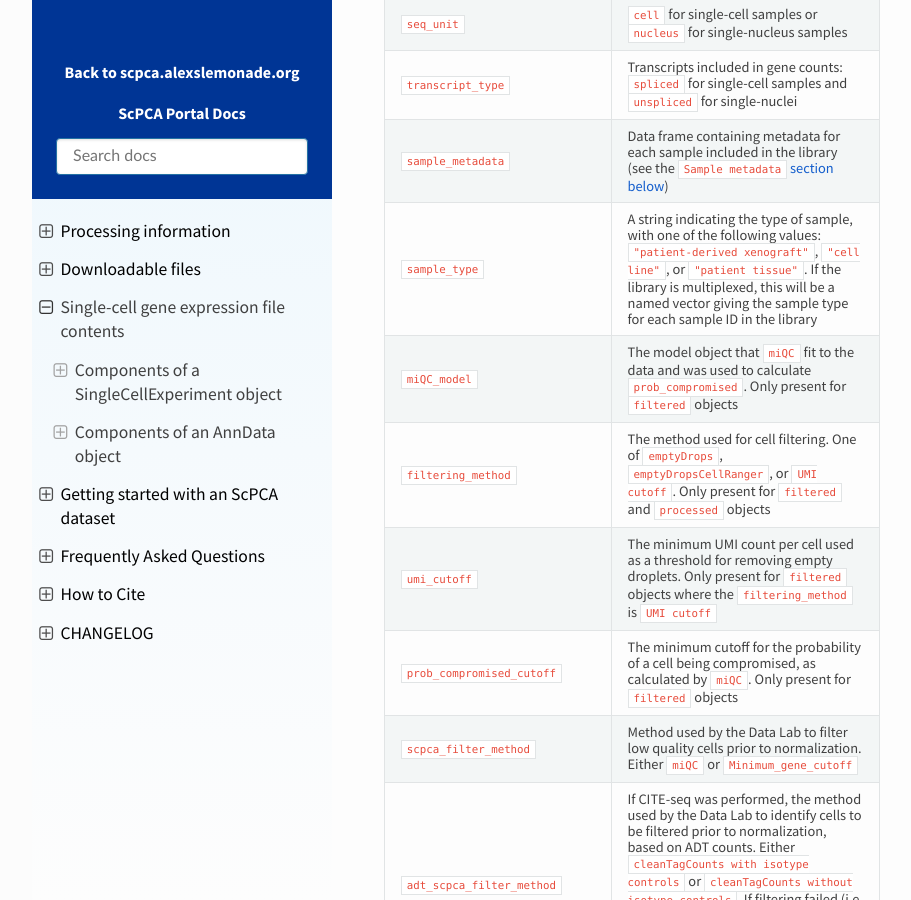
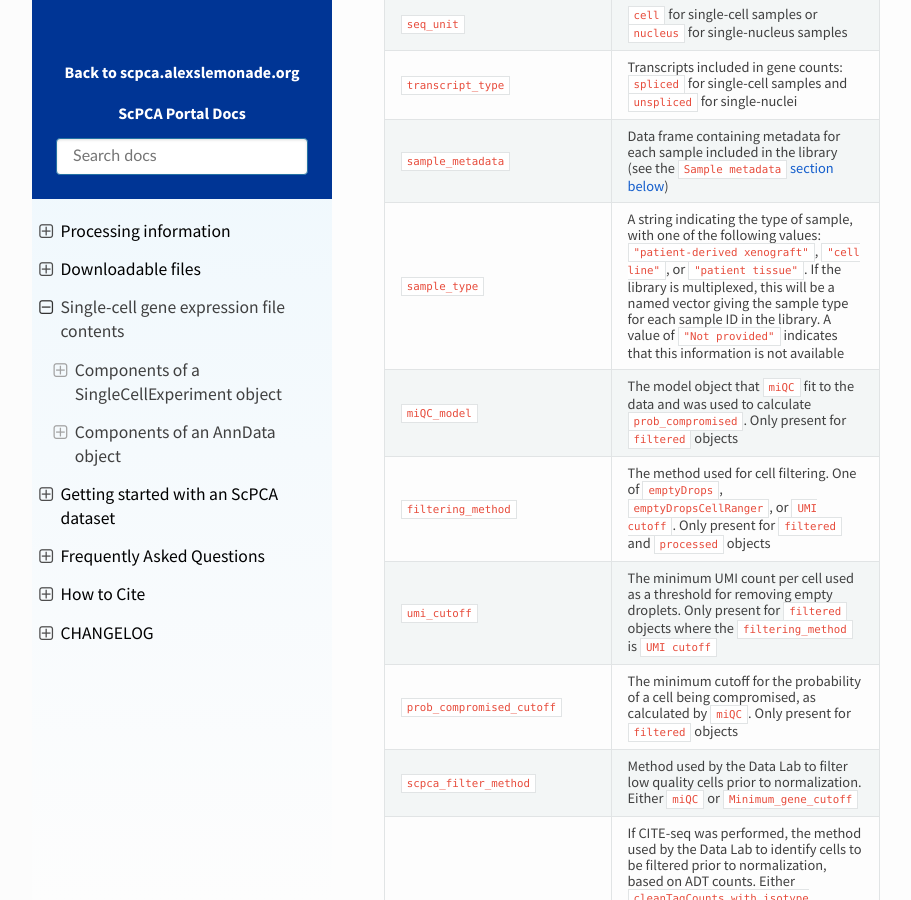
Before and after one commit to DongzeHE/scpca-docs, a Sphinx documentation site: the page built from docs/sce_file_contents.md, in a window 1280 px wide and 900 px high, scrolled down 5038 px. Shown: the whole window, without its empty margins (158-1069 px from the left). Built offline with Sphinx 7.4.7 and the Read the Docs theme 2.0.0, drawn with Linux system fonts in a browser that asks for light colours.

Commit message:
indicate that not provided is used when sample type is unavailable

```diff
--- a/docs/sce_file_contents.md
+++ b/docs/sce_file_contents.md
@@ -122,7 +122,7 @@ metadata(sce) # experiment metadata
 | `seq_unit`                     | `cell` for single-cell samples or `nucleus` for single-nucleus samples                                                                                                                                                                                                                                                                                                             |
 | `transcript_type`              | Transcripts included in gene counts: `spliced` for single-cell samples and `unspliced` for single-nuclei                                                                                                                                                                                                                                                                           |
 | `sample_metadata`              | Data frame containing metadata for each sample included in the library (see the [`Sample metadata` section below](#singlecellexperiment-sample-metadata))                                                                                                                                                                                                                          |
-| `sample_type`                  | A string indicating the type of sample, with one of the following values: `"patient-derived xenograft"`, `"cell line"`, or `"patient tissue"`. If the library is multiplexed, this will be a named vector giving the sample type for each sample ID in the library  |
+| `sample_type`                  | A string indicating the type of sample, with one of the following values: `"patient-derived xenograft"`, `"cell line"`, or `"patient tissue"`. If the library is multiplexed, this will be a named vector giving the sample type for each sample ID in the library. A value of `"Not provided"` indicates that this information is not available |
 | `miQC_model`                   | The model object that `miQC` fit to the data and was used to calculate `prob_compromised`. Only present for `filtered` objects                                                                                                                                                                                                                         |
 | `filtering_method`             | The method used for cell filtering. One of `emptyDrops`, `emptyDropsCellRanger`, or `UMI cutoff`. Only present for `filtered`  and `processed` objects                                                                                                                                                                                                                             |
 | `umi_cutoff`                   | The minimum UMI count per cell used as a threshold for removing empty droplets. Only present for `filtered` objects where the `filtering_method` is `UMI cutoff`                                                                                                                                                                                                                   |
```
